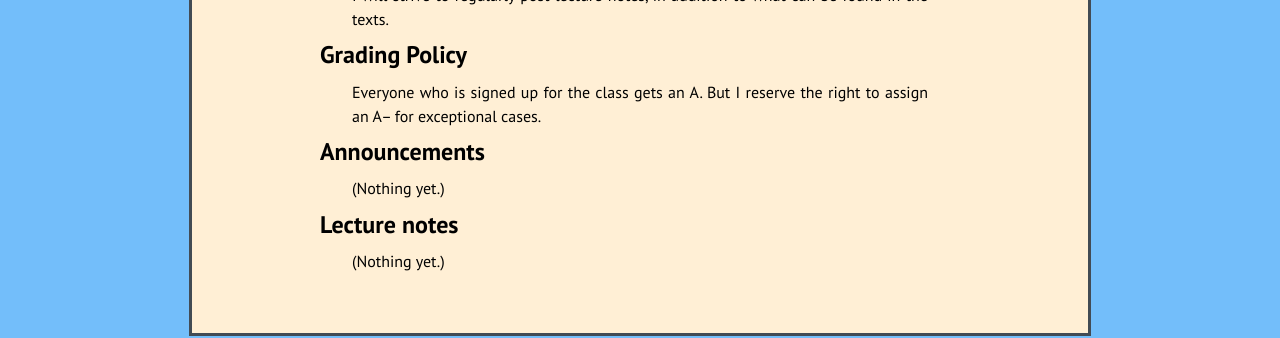
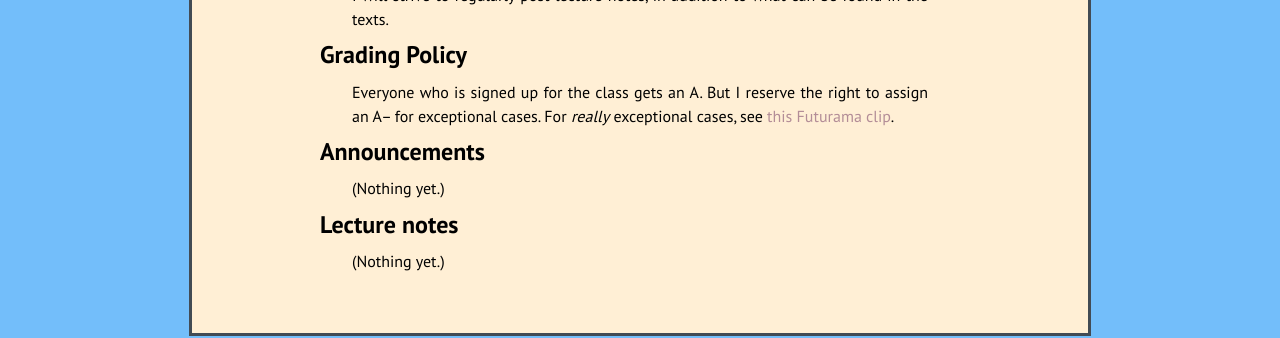
Before and after one commit to kamerynjw/kamerynjw.github.io, a Jekyll site: the page built from teaching/2019/math655.md, in a window 1280 px wide. Shown: the part 1854-2192 px from the top of the page. Built offline with Jekyll 4.4.1, drawn with Linux system fonts in a browser that asks for light colours; nearby versions of some CDN libraries; formulas are drawn with MathJax 3.

Commit message:
super funny joke xd

```diff
--- a/teaching/2019/math655.md
+++ b/teaching/2019/math655.md
@@ -80,7 +80,7 @@ I will strive to regularly post lecture notes, in addition to what can be found
 Grading Policy
 --------------
 
-Everyone who is signed up for the class gets an A. But I reserve the right to assign an A– for exceptional cases.
+Everyone who is signed up for the class gets an A. But I reserve the right to assign an A– for exceptional cases. For *really* exceptional cases, see [this Futurama clip](https://www.youtube.com/watch?v=XY3BnNGsNwk).
 
 Announcements
 -------------
```
